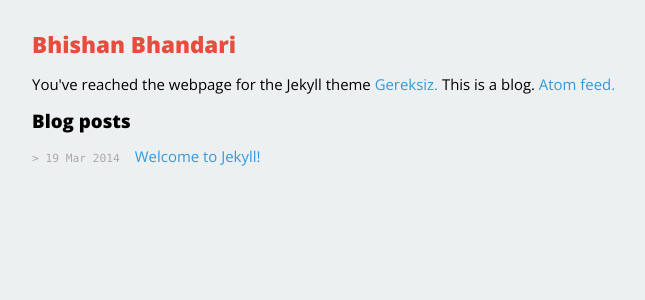
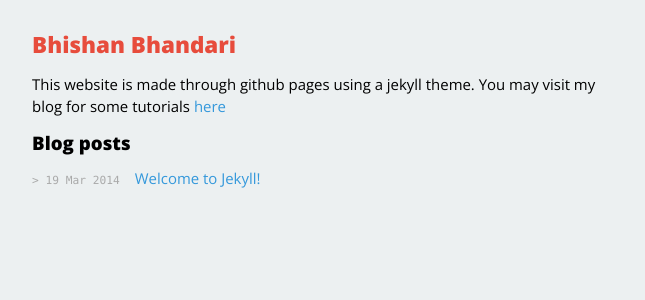
Before and after one commit to bhishan/bhishan.github.io, a Jekyll site: the page built from index.html, in a window 1280 px wide. Shown: the top 300 px of the page, without its empty margins (312-957 px from the left). Built offline with Jekyll 4.4.1, drawn with Linux system fonts in a browser that asks for light colours; Markdown is read by kramdown in place of the engine named in the settings.

Commit message:
Update index.html

```diff
--- a/index.html
+++ b/index.html
@@ -1,10 +1,10 @@
 ---
 layout: default
-title: Gereksiz
+title: Bhishan Bhandari
 ---
 
 <div id="home">
-   <p class="intro">You've reached the webpage for the Jekyll theme <a href="https://github.com/berkoz/gereksiz">Gereksiz.</a> This is a blog. <a href="/atom.xml">Atom feed.</a></p>
+   <p class="intro">This website is made through github pages using a jekyll theme. You may visit my blog for some tutorials <a href="http://www.thetaranights.com">here</a></p>
 
    <h2>Blog posts</h2>
    <ul class="posts">
```
